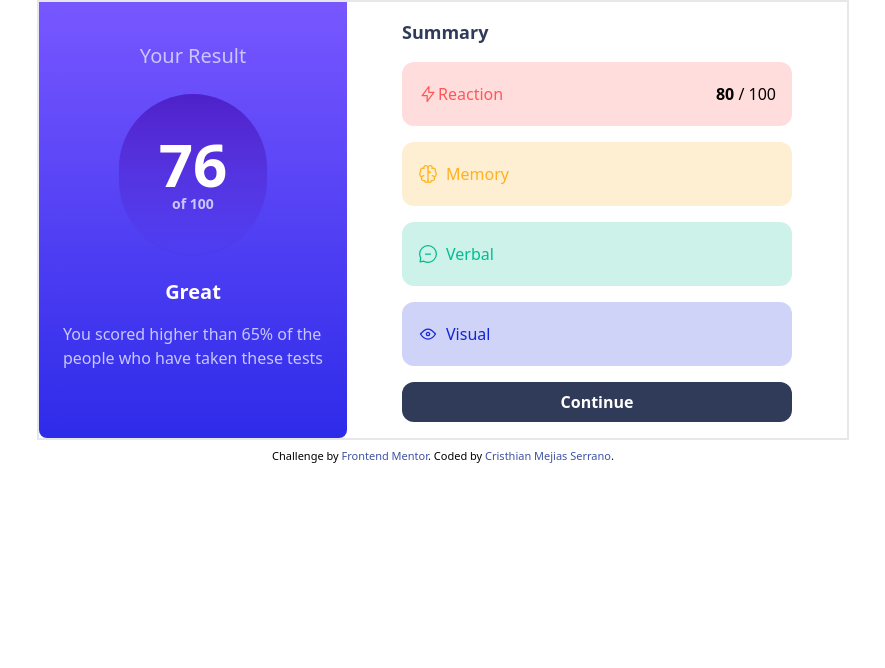
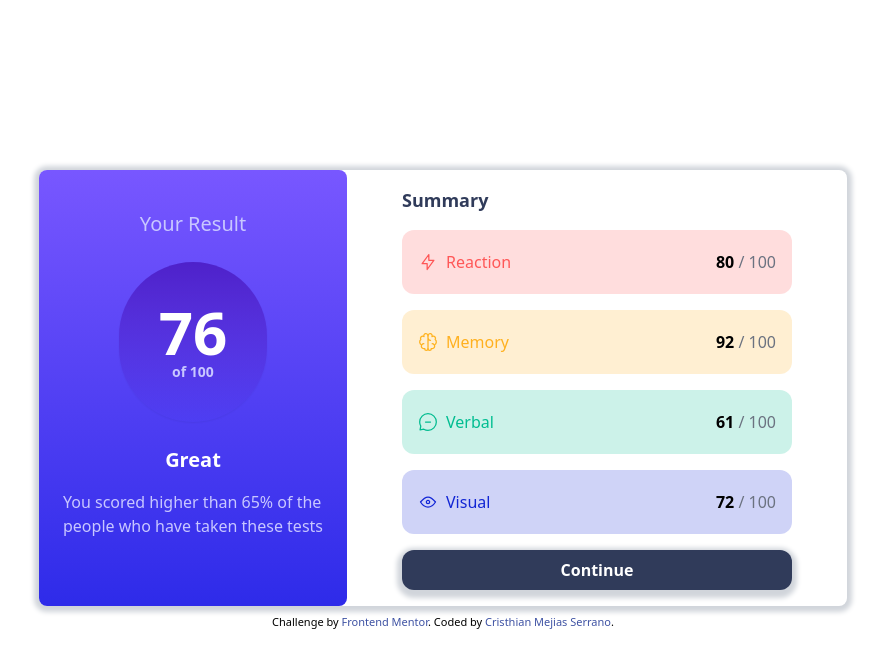
Before and after one commit to crissmejias/frontendmentor_ResultsSummary, a website: page index.html in a window 1280 px wide. Shown: the whole page, without its empty margins (197-1082 px from the left). Drawn offline with Linux system fonts and the light colour scheme.

Commit message:
Finalizando challenge

```diff
--- a/index.html
+++ b/index.html
@@ -15,9 +15,9 @@
     .attribution a { color: hsl(228, 45%, 44%); }
   </style>
 </head>
-<body class="mx-auto w-fit gap-2 flex flex-col justify-around items-center">
-  <article class="border-2 flex flex-col md:flex-row">
-    <div class="bg-gradient-to-t from-light-royal-blue to-light-slate-blue p-6 w-fit rounded-br-lg rounded-bl-lg flex flex-col items-center">
+<body class="mx-auto gap-2 flex flex-col justify-center h-screen items-center">
+  <article class="flex flex-col md:flex-row shadow-[0px_1px_5px_5px] shadow-gray-300 rounded-lg">
+    <div class="bg-gradient-to-t from-light-royal-blue to-light-slate-blue p-6 w-fit md:rounded-lg rounded-br-lg rounded-bl-lg flex flex-col items-center">
       <h3 class="text-light-lavender text-xl my-4">Your Result</h3>
       <div class="rounded-full bg-gradient-to-b from-violet-blue to-persian-blue shadow-sm my-2 text-white text-center p-10 text-2xl font-bold flex flex-col">
         <span class="text-6xl">76</span>
@@ -31,32 +31,40 @@
 
       <h2 class="text-lg font-semibold text-dark-gray-blue md:w-10/12 md:self-center">Summary</h2>
       <div class="py-[20px] rounded-xl bg-light-red/20 mt-4 flex px-4 justify-between md:w-10/12 md:self-center">
-        <div class="flex">
+        <div class="flex gap-2">
           <img src="./assets/images/icon-reaction.svg" />
           <h2 class="text-light-red">Reaction</h2>
         </div>
-        <span class="justify-self-end"><strong>80</strong> / 100</span>
+        <span class="justify-self-end text-gray-500"><strong class="text-black">80</strong> / 100</span>
       </div>
-      <div class="py-[20px] rounded-xl bg-orangey-yellow/20 mt-4 flex px-4 gap-2 md:w-10/12 md:self-center">
+      <div class="py-[20px] rounded-xl bg-orangey-yellow/20 mt-4 flex px-4 gap-2 justify-between md:w-10/12 md:self-center">
+        <div class="flex gap-2">
           <img src="./assets/images/icon-memory.svg" />
           <h2 class="text-orangey-yellow">Memory</h2>
         </div>
-      <div class="py-[20px] rounded-xl bg-green-teal/20 mt-4 px-4 flex gap-2 md:w-10/12 md:self-center">
+        <span class="justify-self-end text-gray-500"><strong class="text-black">92</strong> / 100</span>
+      </div>
+      <div class="py-[20px] rounded-xl bg-green-teal/20 mt-4 px-4 flex gap-2 md:w-10/12 justify-between md:self-center">
+        <div class="flex gap-2">
           <img src="./assets/images/icon-verbal.svg" />
           <h2 class="text-green-teal">Verbal</h2>
         </div>
-      <div class="py-[20px] rounded-xl bg-cobalt-blue/20 my-4 px-4 flex gap-2 md:w-10/12 md:self-center">
+        <span class="justify-self-end text-gray-500"><strong class="text-black">61</strong> / 100</span>
+      </div>
+      <div class="py-[20px] rounded-xl bg-cobalt-blue/20 my-4 px-4 flex gap-2 md:w-10/12 justify-between md:self-center">
+        <div class="flex gap-2">
           <img src="./assets/images/icon-visual.svg" />
           <h2 class="text-cobalt-blue">Visual</h2>
         </div>
-      <button class="bg-dark-gray-blue p-2 rounded-xl text-white font-semibold md:w-10/12 md:self-center">Continue</button>
+        <span class="justify-self-end text-gray-500"><strong class="text-black">72</strong> / 100</span>
+      </div>
+      <button class="bg-dark-gray-blue p-2 shadow-[0px_3px_5px_5px] shadow-gray-300 rounded-xl text-white font-semibold md:w-10/12 md:self-center">Continue</button>
     </div>
   </article>
 
   <div class="attribution">
     Challenge by <a href="https://www.frontendmentor.io?ref=challenge" target="_blank">Frontend Mentor</a>.
-    Coded by <a href="https://github.com/crissmejias">Cristhian Mejias Serrano</a>.
+    Coded by <a href="https://github.com/crissmejias" target="_blank">Cristhian Mejias Serrano</a>.
   </div>
-  <script src=""></script>
 </body>
 </html>
```
Also changed, not shown: dist/output.css. Lines whose indentation alone changed are shown as unchanged.
